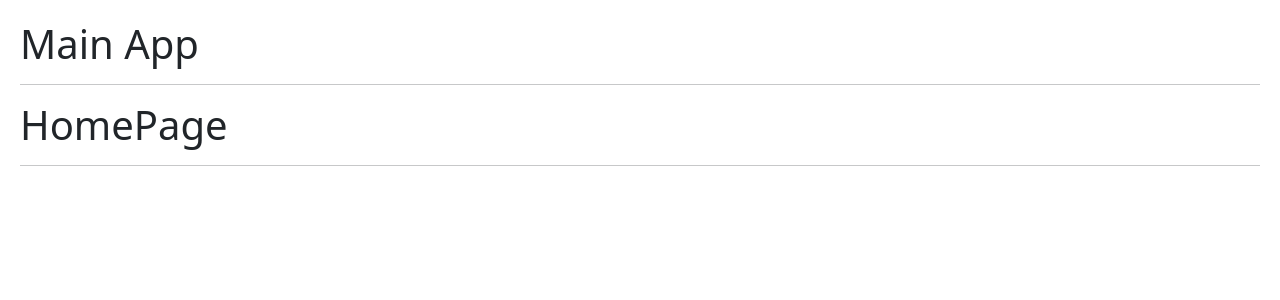
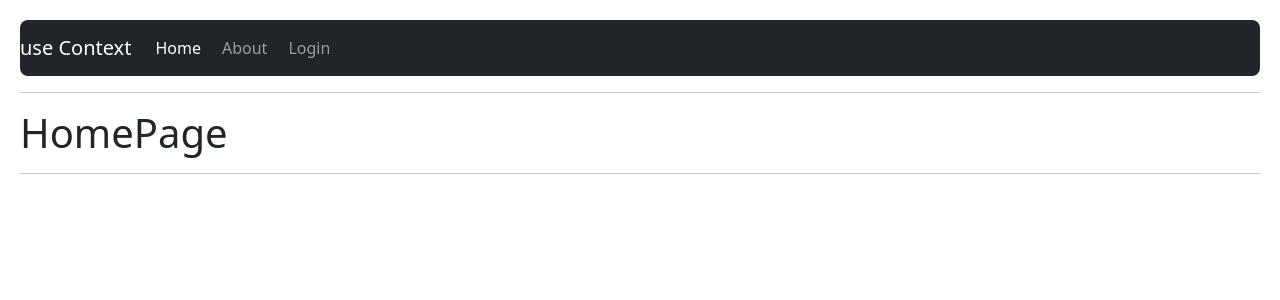
Before and after one commit to AlexRodRom/05-hook-app, a React (Vite) app: page / in a window 1280 px wide. Shown: the top 300 px of the page. Built offline with nearby package versions, Linux system fonts and the light colour scheme.

Commit message:
Add Linkl, NavLik, NavBar y context & provider

```diff
--- a/src/09-useContext/MainApp.jsx
+++ b/src/09-useContext/MainApp.jsx
@@ -2,11 +2,23 @@ import { Navigate, Route, Routes } from "react-router-dom"
 import { HomePage } from "./HomePage"
 import { LoginPage } from "./LoginPage"
 import { AboutPage } from "./AboutPage"
+import { NavBar } from "./NavBar"
+import { UserProvider } from "./context/UserProvider"
 
 export const MainApp = () => {
+
   return (
-    <>
-        <h1>Main App</h1>
+    <UserProvider>
+        {/* <h1>Main App</h1>  */}
+
+        {/* //Esto hace refrescar la pagina entera par nohacer esto usamos LINK -> to
+            <a href="/">Home </a>
+            <a href="/about"> About </a>
+            <a href="/login"> Login </a>
+        */}
+
+        <NavBar/>
+
         <hr/>
          <Routes>
             <Route path='/' element={<HomePage />} />
@@ -17,6 +29,6 @@ export const MainApp = () => {
             <Route path='*' element={ <Navigate to="/about"/> } /> {/*si la ruta no existe te lleva al about y cambia la URL al about. */}
          </Routes>
 
-    </>
+    </UserProvider>
   )
 }
--- /dev/null
+++ b/src/09-useContext/NavBar.jsx
@@ -0,0 +1,67 @@
+import { Link } from "react-router-dom"
+import { NavItem } from "./NavItem"
+
+export const NavBar = () => {
+
+    const NavItems = [
+        {
+            url: "/",
+            name: "Home"
+        },
+        {
+            url: "/about",
+            name: "About"
+        },
+        {
+            url: "/login",
+            name: "Login"
+        },
+    ];
+
+  return (
+    <>
+
+        <nav className="navbar navbar-expand-lg navbar-dark bg-dark rounded-3">
+        <Link className="navbar-brand" to="/"> use Context </Link>
+
+        <div className="collapse navbar-collapse" id="navbarNav">
+            <ul className="navbar-nav">
+                {/* <li className="nav-item"> */}
+                    {/* <Link className="nav-link" to="/">Home <span className="sr-only">(current)</span></Link> */}
+                {/* </li>
+                <li className="nav-item">
+                    <Link className="nav-link" to="/about">About</Link>
+                </li>
+                <li className="nav-item">
+                    <Link className="nav-link" to="/login">login</Link>
+                </li> */}
+
+                {/* // usamos NAVLink con isActive
+
+                <NavLink className={ ({ isActive }) => `nav-link ${ isActive ? 'active': '' }`}
+                    to="/">
+                    Home
+                </NavLink>
+                <NavLink className={ ({ isActive }) => `nav-link ${ isActive ? 'active': '' }`}
+                    to="/about">
+                    About
+                </NavLink>
+                <NavLink className={ ({ isActive }) => `nav-link ${ isActive ? 'active': '' }`}
+                    to="/login">
+                    Login
+                </NavLink> */}
+
+                {
+                    NavItems.map(( navItem ) => (
+                        <NavItem key={ navItem.name } navItem={ navItem } />
+                    ))
+                }
+            </ul>
+        </div>
+        </nav>
+        {/* <Link to="/">Home</Link>
+        <Link to="/about">About</Link>
+        <Link to="/login">Login </Link> */}
+    </>
+  )
+}
--- /dev/null
+++ b/src/09-useContext/NavItem.jsx
@@ -0,0 +1,15 @@
+import { NavLink } from "react-router-dom"
+
+export const NavItem = ( { navItem } ) => {
+
+    const { url, name } = navItem;
+
+  return (
+    <>
+        <NavLink className={ ({ isActive }) => `nav-link ${ isActive ? 'active': '' }`}
+            to={ url }>
+            { name }
+        </NavLink>
+    </>
+  )
+}
--- /dev/null
+++ b/src/09-useContext/context/UserContext.jsx
@@ -0,0 +1,3 @@
+import { createContext } from "react";
+
+export const UserContext = createContext();
--- /dev/null
+++ b/src/09-useContext/context/UserProvider.jsx
@@ -0,0 +1,15 @@
+import { UserContext } from "./UserContext"
+
+const user = {
+    id: 123,
+    name: 'Alejandro Rodriguez',
+    email: 'alejandro@hotmail.es'
+}
+
+export const UserProvider = ({ children }) => {
+  return (
+    <UserContext.Provider value={{ Hola: 'Mundo', user: user}}>
+        { children }
+    </UserContext.Provider>
+  )
+}
--- a/src/index.css
+++ b/src/index.css
@@ -5,3 +5,7 @@ body{
 button {
   margin-right:10px;
 }
+
+a {
+  margin-right: 5px;
+}
```
